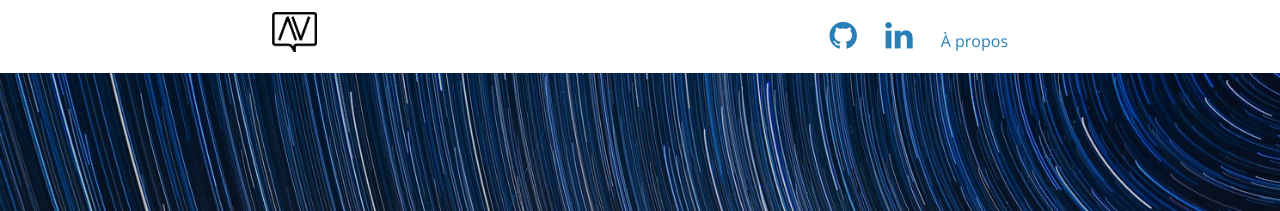
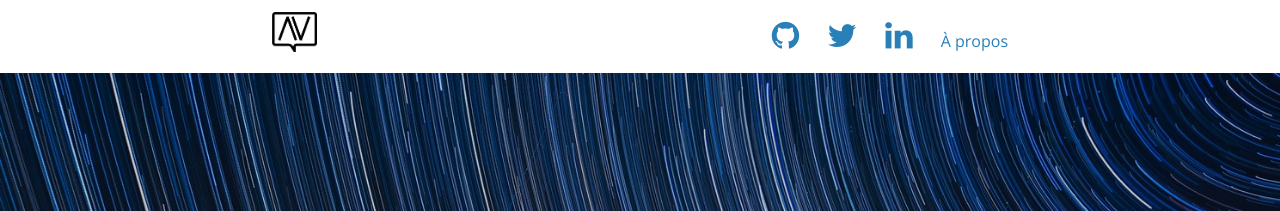
Before and after one commit to avandekerkhove/personal-blog, a Jekyll site: the page built from index.html, in a window 1280 px wide. Shown: the top 211 px of the page. Built offline with Jekyll 4.4.1, drawn with Linux system fonts in a browser that asks for light colours; nearby versions of some CDN libraries; the list of posts is cut into pages by our own code.

Commit message:
add twitter url and icon to header

```diff
--- a/_config.yml
+++ b/_config.yml
@@ -36,3 +36,6 @@ social:
 
   linkedin:
     url: https://www.linkedin.com/in/alexandre-vandekerkhove-9aa358160/
+
+  twitter:
+    url: https://twitter.com/a_vandekerkhove
--- a/_includes/header.html
+++ b/_includes/header.html
@@ -19,6 +19,13 @@
 	      </a>
 	    </li>
 	    {% endif %}
+	    {% if site.social.twitter.url %}
+	    <li class="nav-link">
+	      <a href="{{ site.social.twitter.url }}">
+	        <i class="fa fa-twitter fa-2x"></i>
+	      </a>
+	    </li>
+	    {% endif %}
 	    {% if site.social.linkedin.url %}
 	    <li class="nav-link">
 	      <a href="{{ site.social.linkedin.url }}">
```
